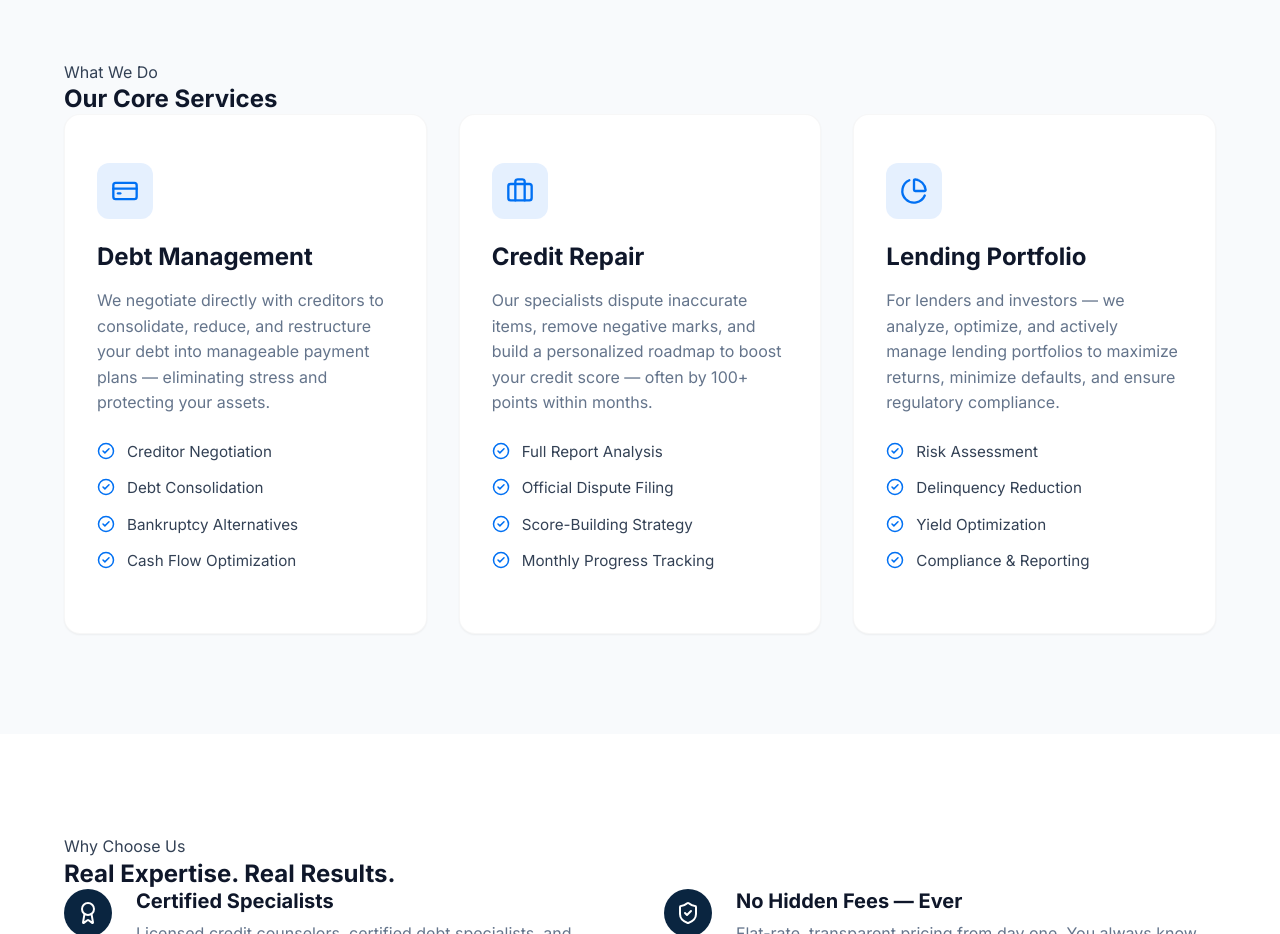
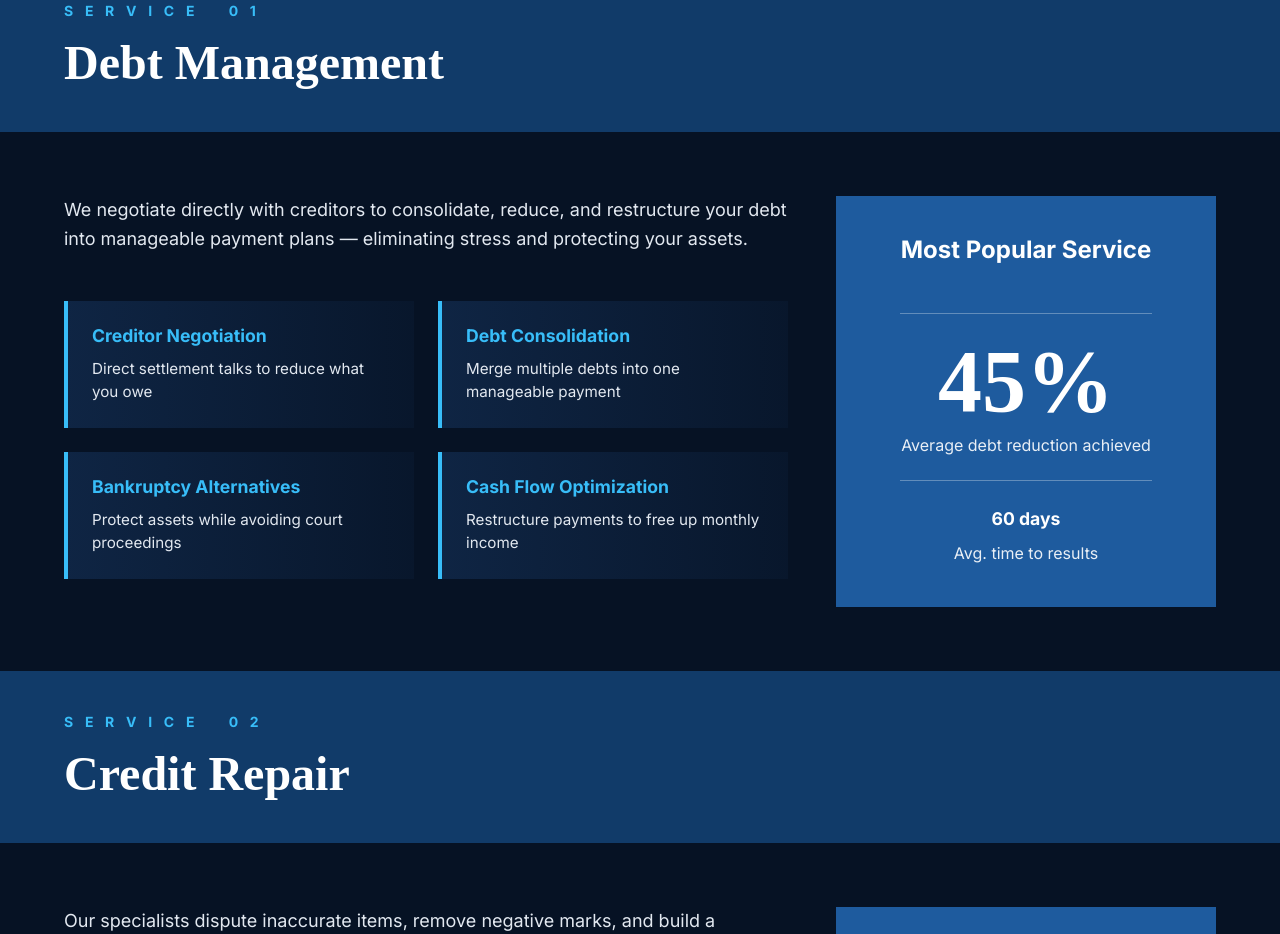
Before and after one commit to f5projects-sudo/nexus-blue-solutions, a React (Vite) app: page / in a window 1280 px wide. Shown: the part 1600-2534 px from the top of the page. Built offline with nearby package versions, Linux system fonts and the light colour scheme.

Commit message:
Update Services section to match design

```diff
--- a/src/App.css
+++ b/src/App.css
@@ -219,70 +219,141 @@ main {
 }
 
 /* Services Styles */
-.services {
-  background-color: var(--bg-light);
+.services-section-wrapper {
+  display: flex;
+  flex-direction: column;
 }
 
-.services-grid {
-  display: grid;
-  grid-template-columns: repeat(3, 1fr);
-  gap: 32px;
+.service-block {
+  display: flex;
+  flex-direction: column;
 }
 
-.service-card {
-  background-color: var(--bg-white);
-  padding: 48px 32px;
-  border-radius: 16px;
-  box-shadow: var(--shadow-sm);
-  transition: all 0.3s ease;
-  border: 1px solid rgba(0,0,0,0.03);
+.service-header-bar {
+  background-color: #113B69;
+  padding: 40px 0;
 }
 
-.service-card:hover {
-  box-shadow: var(--shadow-lg);
-  transform: translateY(-8px);
+.service-tagline {
+  color: #38bdf8;
+  font-size: 0.875rem;
+  font-weight: 700;
+  letter-spacing: 0.3em;
+  margin-bottom: 12px;
+  display: block;
 }
 
-.service-icon {
-  width: 56px;
-  height: 56px;
-  border-radius: 12px;
-  background-color: rgba(0, 112, 243, 0.1);
-  color: var(--accent-color);
+.service-block-title {
+  color: #ffffff;
+  font-size: 3rem;
+  font-family: 'Times New Roman', Times, serif;
+  font-weight: 700;
+  margin: 0;
+}
+
+.service-content-area {
+  background-color: #061224;
+  padding: 64px 0;
+}
+
+.service-content-grid {
+  display: grid;
+  grid-template-columns: 1fr 380px;
+  gap: 48px;
+}
+
+.service-main-desc {
+  color: #e2e8f0;
+  font-size: 1.125rem;
+  line-height: 1.6;
+  margin-bottom: 48px;
+}
+
+.service-features-grid {
+  display: grid;
+  grid-template-columns: 1fr 1fr;
+  gap: 24px;
+}
+
+.service-feature-card {
+  background: linear-gradient(90deg, rgba(28,65,115,0.4) 0%, rgba(28,65,115,0.1) 100%);
+  border-left: 4px solid #38bdf8;
+  padding: 24px;
+}
+
+.feature-title {
+  color: #38bdf8;
+  font-size: 1.1rem;
+  font-weight: 700;
+  margin-bottom: 12px;
+}
+
+.feature-desc {
+  color: #e2e8f0;
+  font-size: 0.95rem;
+  line-height: 1.5;
+  margin: 0;
+}
+
+.service-highlight-box {
+  background-color: #1E5B9E;
+  padding: 40px 32px;
+  height: 100%;
   display: flex;
+  flex-direction: column;
   align-items: center;
-  justify-content: center;
+  text-align: center;
+}
+
+.highlight-title {
+  color: #ffffff;
+  font-size: 1.5rem;
+  font-weight: 700;
   margin-bottom: 24px;
 }
 
-.service-title {
-  font-size: 1.5rem;
-  margin-bottom: 16px;
+.highlight-divider {
+  width: 80%;
+  height: 1px;
+  background-color: rgba(255, 255, 255, 0.3);
+  margin: 24px 0;
 }
 
-.service-description {
-  color: var(--text-muted);
-  margin-bottom: 24px;
+.highlight-stat-main {
+  display: flex;
+  flex-direction: column;
+  gap: 8px;
 }
 
-.service-features {
-  list-style: none;
-  padding: 0;
+.stat-number {
+  color: #ffffff;
+  font-size: 5.5rem;
+  font-weight: 700;
+  font-family: 'Times New Roman', Times, serif;
+  line-height: 1;
 }
 
-.service-features li {
-  display: flex;
-  align-items: flex-start;
-  gap: 12px;
-  margin-bottom: 12px;
-  color: var(--text-main);
-  font-size: 0.95rem;
+.stat-text {
+  color: rgba(255, 255, 255, 0.9);
+  font-size: 1rem;
+  line-height: 1.4;
 }
 
-.feature-check {
-  color: var(--accent-color);
-  flex-shrink: 0;
-  margin-top: 2px;
+.highlight-stat-sub {
+  display: flex;
+  flex-direction: column;
+  gap: 8px;
+}
+
+.stat-sub-number {
+  color: #ffffff;
+  font-size: 1.1rem;
+  font-weight: 700;
+}
+
+.stat-sub-text {
+  color: rgba(255, 255, 255, 0.9);
+  font-size: 1rem;
 }
 
 /* Why Us Styles */
--- a/src/components/Services.jsx
+++ b/src/components/Services.jsx
@@ -1,68 +1,109 @@
 import React from 'react';
-import { Briefcase, CreditCard, PieChart, CheckCircle2 } from 'lucide-react';
 
-const Services = () => {
-  return (
-    <section id="services" className="section services">
+const ServiceBlock = ({ number, title, description, features, highlight }) => (
+  <div className="service-block">
+    <div className="service-header-bar">
       <div className="container">
-        <div className="section-header">
-          <span className="section-tagline">What We Do</span>
-          <h2 className="section-title">Our Core Services</h2>
+        <span className="service-tagline">S E R V I C E &nbsp;&nbsp; 0 {number}</span>
+        <h2 className="service-block-title">{title}</h2>
+      </div>
+    </div>
+    <div className="service-content-area">
+      <div className="container service-content-grid">
+        <div className="service-left-col">
+          <p className="service-main-desc">{description}</p>
+          <div className="service-features-grid">
+            {features.map((f, idx) => (
+              <div className="service-feature-card" key={idx}>
+                <h4 className="feature-title">{f.title}</h4>
+                <p className="feature-desc">{f.desc}</p>
+              </div>
+            ))}
+          </div>
         </div>
-
-        <div className="services-grid">
-          {/* Service 1 */}
-          <div className="service-card">
-            <div className="service-icon">
-              <CreditCard size={28} />
+        <div className="service-right-col">
+          <div className="service-highlight-box">
+            <h3 className="highlight-title">{highlight.title}</h3>
+            <div className="highlight-divider"></div>
+            <div className="highlight-stat-main">
+              <span className="stat-number">{highlight.mainStat}</span>
+              <span className="stat-text">{highlight.mainText}</span>
             </div>
-            <h3 className="service-title">Debt Management</h3>
-            <p className="service-description">
-              We negotiate directly with creditors to consolidate, reduce, and restructure your debt into manageable payment plans — eliminating stress and protecting your assets.
-            </p>
-            <ul className="service-features">
-              <li><CheckCircle2 className="feature-check" size={18} /> Creditor Negotiation</li>
-              <li><CheckCircle2 className="feature-check" size={18} /> Debt Consolidation</li>
-              <li><CheckCircle2 className="feature-check" size={18} /> Bankruptcy Alternatives</li>
-              <li><CheckCircle2 className="feature-check" size={18} /> Cash Flow Optimization</li>
-            </ul>
-          </div>
-
-          {/* Service 2 */}
-          <div className="service-card">
-            <div className="service-icon">
-              <Briefcase size={28} />
+            <div className="highlight-divider"></div>
+            <div className="highlight-stat-sub">
+              <span className="stat-sub-number">{highlight.subStat}</span>
+              <span className="stat-sub-text">{highlight.subText}</span>
             </div>
-            <h3 className="service-title">Credit Repair</h3>
-            <p className="service-description">
-              Our specialists dispute inaccurate items, remove negative marks, and build a personalized roadmap to boost your credit score — often by 100+ points within months.
-            </p>
-            <ul className="service-features">
-              <li><CheckCircle2 className="feature-check" size={18} /> Full Report Analysis</li>
-              <li><CheckCircle2 className="feature-check" size={18} /> Official Dispute Filing</li>
-              <li><CheckCircle2 className="feature-check" size={18} /> Score-Building Strategy</li>
-              <li><CheckCircle2 className="feature-check" size={18} /> Monthly Progress Tracking</li>
-            </ul>
-          </div>
-
-          {/* Service 3 */}
-          <div className="service-card">
-            <div className="service-icon">
-              <PieChart size={28} />
-            </div>
-            <h3 className="service-title">Lending Portfolio</h3>
-            <p className="service-description">
-              For lenders and investors — we analyze, optimize, and actively manage lending portfolios to maximize returns, minimize defaults, and ensure regulatory compliance.
-            </p>
-            <ul className="service-features">
-              <li><CheckCircle2 className="feature-check" size={18} /> Risk Assessment</li>
-              <li><CheckCircle2 className="feature-check" size={18} /> Delinquency Reduction</li>
-              <li><CheckCircle2 className="feature-check" size={18} /> Yield Optimization</li>
-              <li><CheckCircle2 className="feature-check" size={18} /> Compliance & Reporting</li>
-            </ul>
           </div>
         </div>
       </div>
+    </div>
+  </div>
+);
+
+const Services = () => {
+  const servicesData = [
+    {
+      number: "1",
+      title: "Debt Management",
+      description: "We negotiate directly with creditors to consolidate, reduce, and restructure your debt into manageable payment plans — eliminating stress and protecting your assets.",
+      features: [
+        { title: "Creditor Negotiation", desc: "Direct settlement talks to reduce what you owe" },
+        { title: "Debt Consolidation", desc: "Merge multiple debts into one manageable payment" },
+        { title: "Bankruptcy Alternatives", desc: "Protect assets while avoiding court proceedings" },
+        { title: "Cash Flow Optimization", desc: "Restructure payments to free up monthly income" }
+      ],
+      highlight: {
+        title: "Most Popular Service",
+        mainStat: "45%",
+        mainText: "Average debt reduction achieved",
+        subStat: "60 days",
+        subText: "Avg. time to results"
+      }
+    },
+    {
+      number: "2",
+      title: "Credit Repair",
+      description: "Our specialists dispute inaccurate items, remove negative marks, and build a personalized roadmap to boost your credit score — often by 100+ points within months.",
+      features: [
+        { title: "Full Report Analysis", desc: "Comprehensive review of all three bureaus" },
+        { title: "Official Dispute Filing", desc: "Legal challenges to inaccurate items" },
+        { title: "Score-Building Strategy", desc: "Personalized actionable steps" },
+        { title: "Progress Tracking", desc: "Transparent reporting dashboard" }
+      ],
+      highlight: {
+        title: "Highest Success Rate",
+        mainStat: "100+",
+        mainText: "Avg. score points gained",
+        subStat: "3-6 months",
+        subText: "Typical program duration"
+      }
+    },
+    {
+      number: "3",
+      title: "Lending Portfolio",
+      description: "For lenders and investors — we analyze, optimize, and actively manage lending portfolios to maximize returns, minimize defaults, and ensure regulatory compliance.",
+      features: [
+        { title: "Risk Assessment", desc: "Deep evaluation of borrower profiles" },
+        { title: "Delinquency Reduction", desc: "Proactive collection strategies" },
+        { title: "Yield Optimization", desc: "Maximizing return on capital" },
+        { title: "Compliance & Reporting", desc: "Full regulatory adherence" }
+      ],
+      highlight: {
+        title: "Institutional Grade",
+        mainStat: "$500M+",
+        mainText: "Assets under management",
+        subStat: "99.8%",
+        subText: "Compliance rating"
+      }
+    }
+  ];
+
+  return (
+    <section id="services" className="services-section-wrapper">
+      {servicesData.map((svc, idx) => (
+        <ServiceBlock key={idx} {...svc} />
+      ))}
     </section>
   );
 };
```
